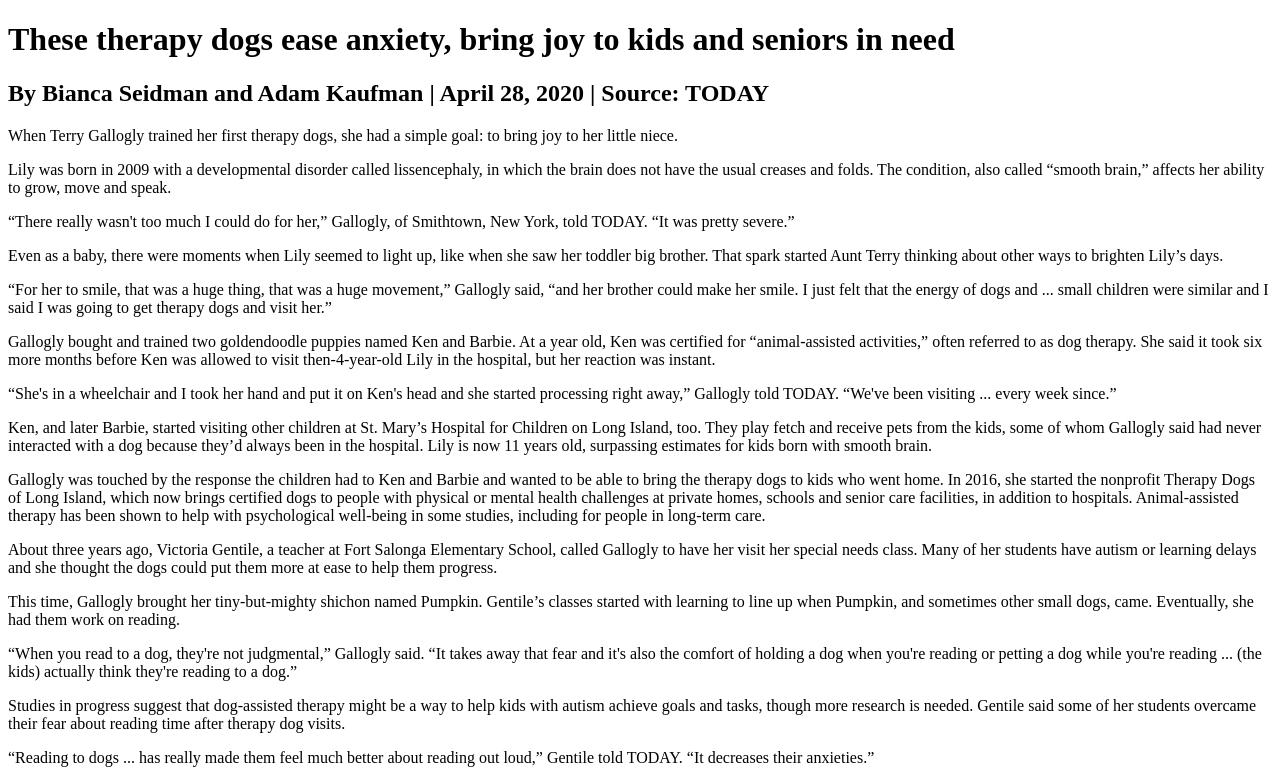
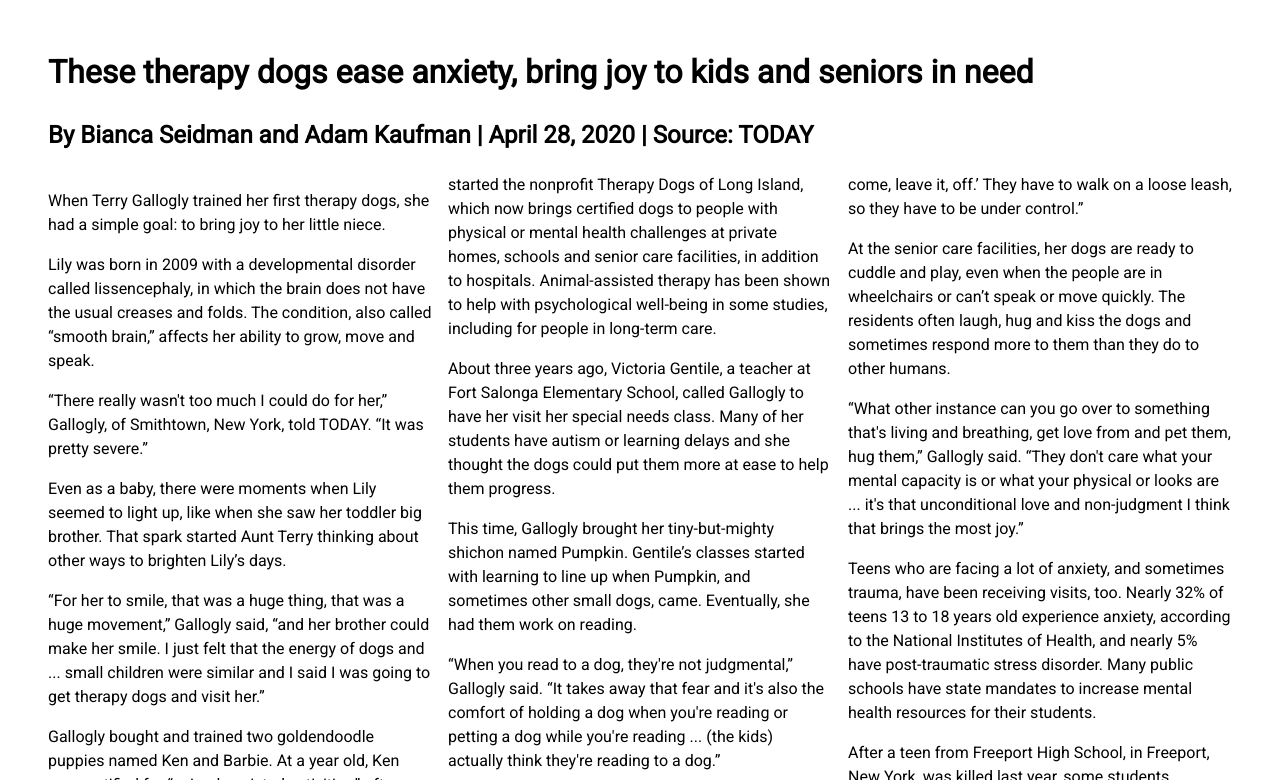
Before and after one commit to madisonew14/spring2020-web130, a plain HTML site: page assignment02/index.html in a window 1280 px wide. Shown: the top 780 px of the page. Drawn offline with nearby package versions, Linux system fonts and the light colour scheme; files that its build step writes are made by us from their sources.

Commit message:
Update app.scss

```diff
--- a/assignment02/app.scss
+++ b/assignment02/app.scss
@@ -1,17 +1,18 @@
-@mixin size($size) {
-    @if $size == small {
-        @media screen and (max-width: 39.99em) {
-            @content;
-        }
+@import 'size';
+@import 'body';
+
+article {
+    @include size(small) {
+        column-count:1;
     }
-    @else if $size == medium {
-        @media screen and (min-width: 40em) and (max-width: 63.99em) {
-            @content;
-        }
+    @include size(medium) {
+        column-count:2;
     }
-    @else if $size == large {
-        @media screen and (min-width: 64em) {
-            @content;
-        }
+    @include size(large) {
+        column-count:3;
     }
 }
+
+body {
+    @include body;
+}
```
